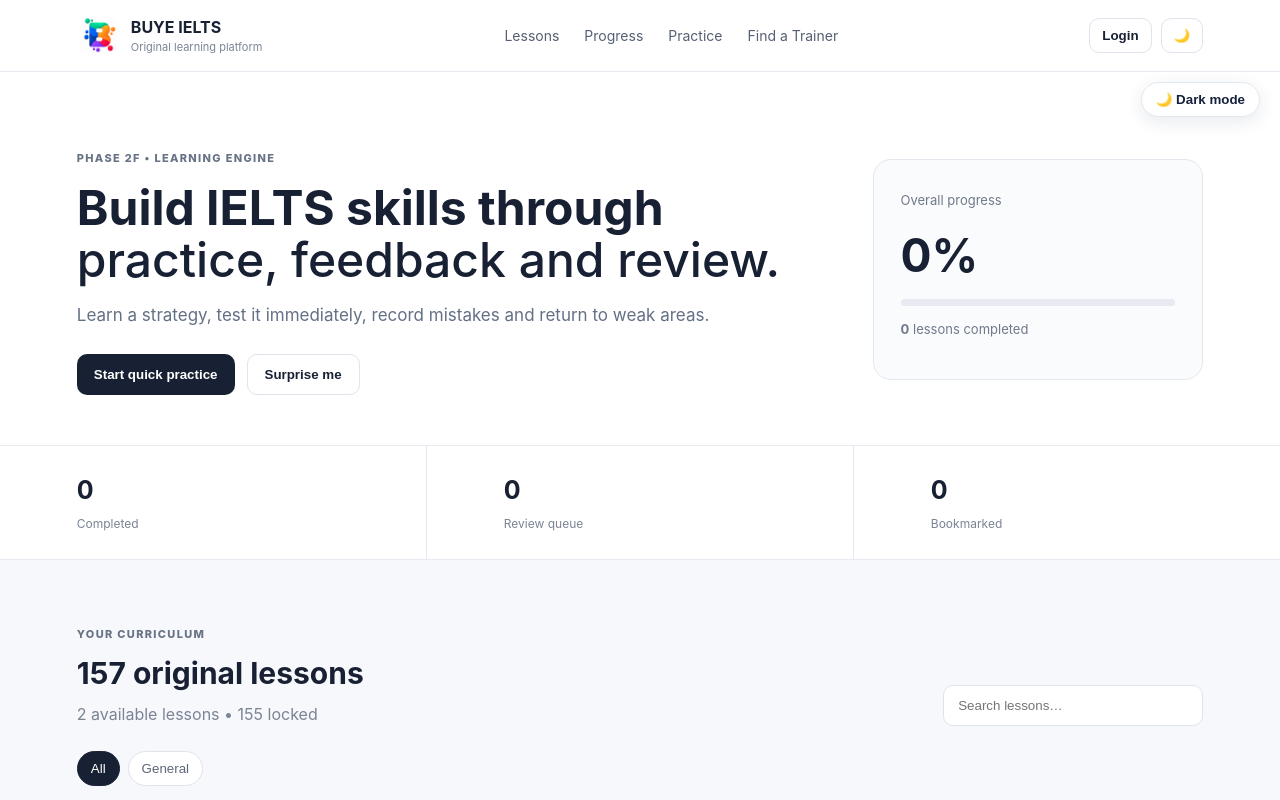
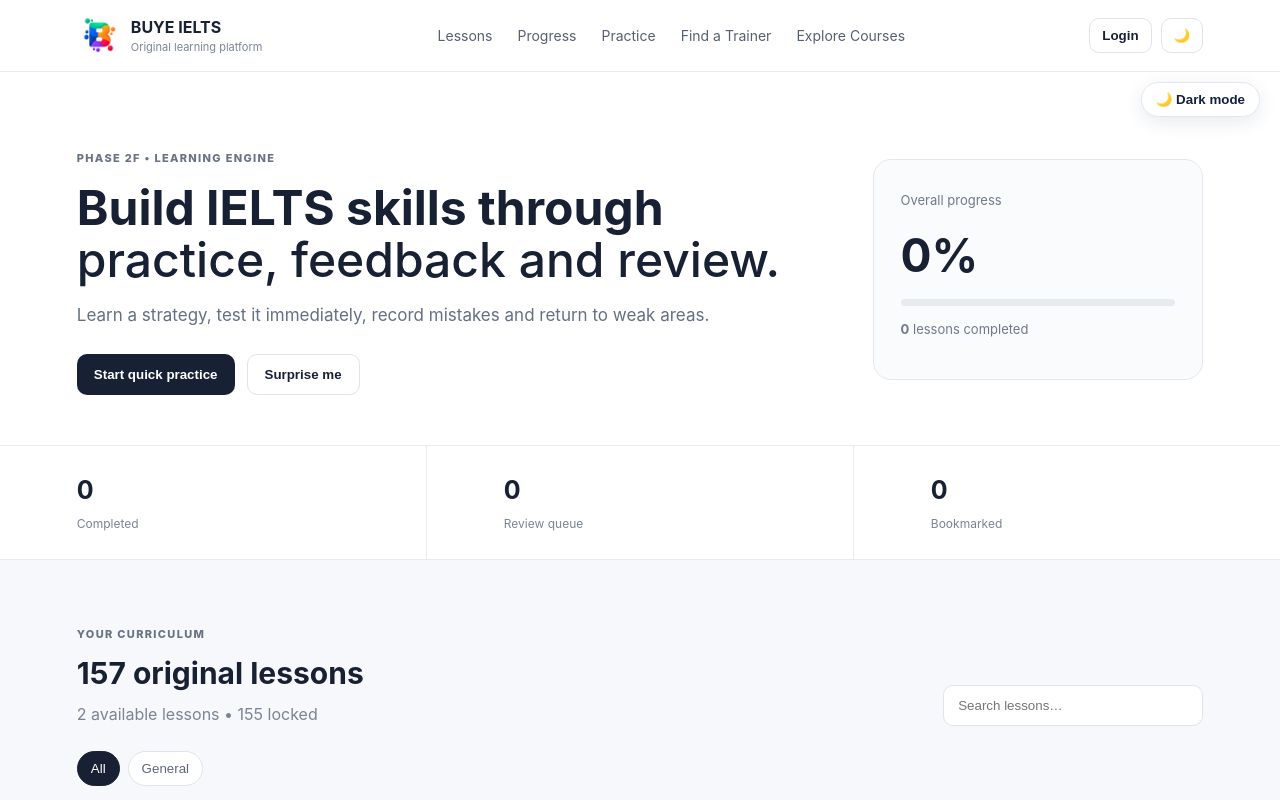
Before and after one commit to sujinaero-sys/buyeielts12092026, a plain HTML site: page web/ielts.html in a window 1280 px wide. Shown: the top 800 px of the page. Drawn offline with Linux system fonts and the light colour scheme.

Commit message:
feat: add Explore Courses gateway to IELTS navigation

```diff
--- a/web/ielts.html
+++ b/web/ielts.html
@@ -1,6 +1,6 @@
 <!doctype html><html lang="en"><head><meta charset="utf-8"><meta name="viewport" content="width=device-width,initial-scale=1"><title>BUYE IELTS — Learn. Practise. Improve.</title><link rel="stylesheet" href="css/style.css">  <link rel="stylesheet" href="css/buye-theme.css">
 </head><body>
-<header class="topbar"><div class="brand"><img class="logo-img" src="assets/buye-logo.png" alt="BUYE logo"><div><strong>BUYE IELTS</strong><small>Original learning platform</small></div></div><nav><a href="#lessons">Lessons</a><a href="#progress">Progress</a><a href="practice.html">Practice</a><a href="https://iwm.buye.online/">Find a Trainer</a></nav>
+<header class="topbar"><div class="brand"><img class="logo-img" src="assets/buye-logo.png" alt="BUYE logo"><div><strong>BUYE IELTS</strong><small>Original learning platform</small></div></div><nav><a href="#lessons">Lessons</a><a href="#progress">Progress</a><a href="practice.html">Practice</a><a href="https://iwm.buye.online/">Find a Trainer</a><a href="https://learn.buye.online/">Explore Courses</a></nav>
 <div class="topbar-actions"><span class="auth-user" id="authUser"></span><button class="header-btn" id="loginBtn">Login</button><button class="header-btn" id="themeToggle">🌙</button></div></header>
 <main><section class="hero"><div><span class="eyebrow">PHASE 2F • LEARNING ENGINE</span><h1>Build IELTS skills through <span>practice, feedback and review.</span></h1><p>Learn a strategy, test it immediately, record mistakes and return to weak areas.</p><div class="hero-actions"><button class="primary" id="startPractice">Start quick practice</button><button class="secondary" id="randomLesson">Surprise me</button></div></div><div class="hero-card"><span>Overall progress</span><strong id="overallProgress">0%</strong><div class="track"><i id="progressFill"></i></div><p><b id="doneCount">0</b> lessons completed</p></div></section>
 <section class="stats" id="progress"><div><b id="doneCountSummary">0</b><span>Completed</span></div><div><b id="mistakeCount">0</b><span>Review queue</span></div><div><b id="bookmarkCount">0</b><span>Bookmarked</span></div></section>
```
